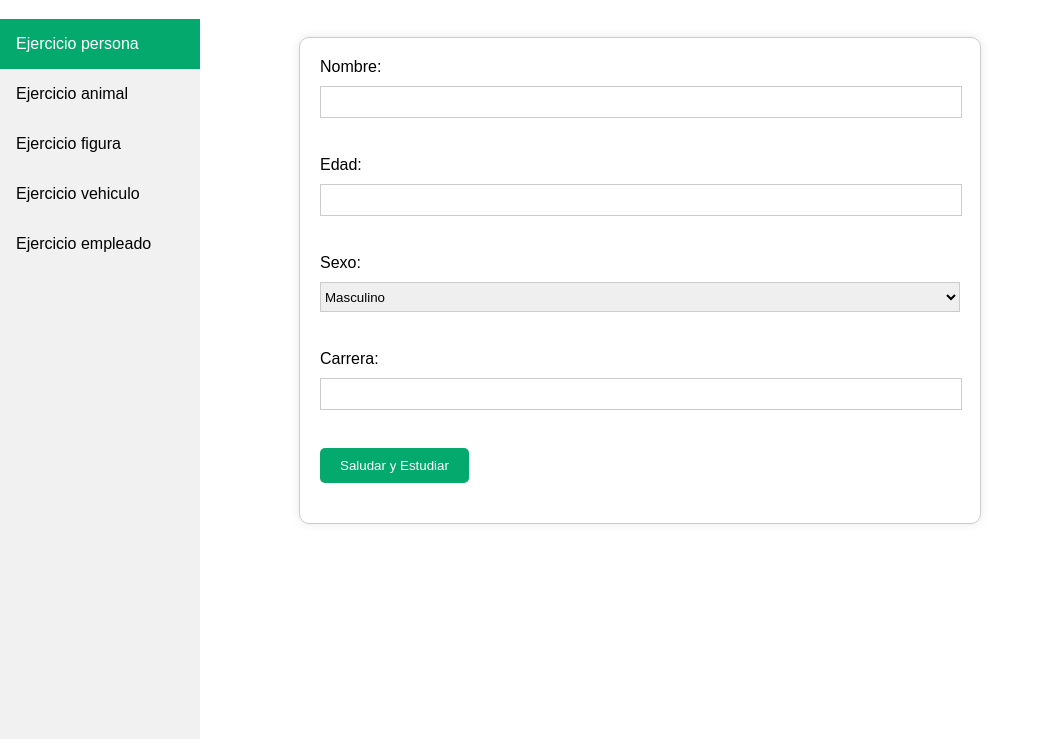
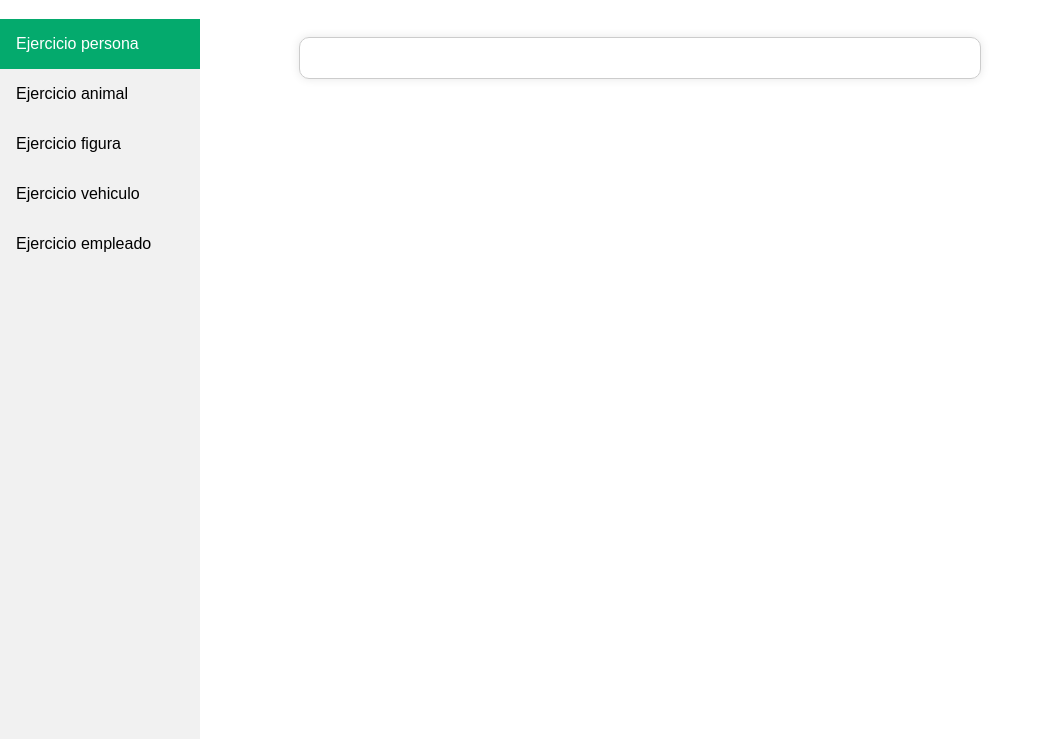
Before and after one commit to ealexandergarcia/talleresBasicosPoo, a plain HTML site: page index.html in a window 1280 px wide. Shown: the part 61-800 px from the top of the page, without its empty margins (0-1044 px from the left). Drawn offline with Linux system fonts and the light colour scheme.

Commit message:
feat: :sparkles: Componente para reinicio del template

```diff
--- a/index.html
+++ b/index.html
@@ -17,20 +17,7 @@
       <a href="#" id="empleado">Ejercicio empleado</a>
     </div>
     <form id="formulario">
-      <label for="nombre">Nombre:</label>
-      <input type="text" id="nombre" name="nombre" /><br /><br />
-      <label for="edad">Edad:</label>
-      <input type="number" id="edad" name="edad" /><br /><br />
-      <label for="sexo">Sexo:</label>
-      <select id="sexo" name="sexo">
-        <option value="Masculino">Masculino</option>
-        <option value="Femenino">Femenino</option></select
-      ><br /><br />
-      <label for="carrera">Carrera:</label>
-      <input type="text" id="carrera" name="carrera"><br><br>
-      <button type="button" id="btn-saludar">Saludar y Estudiar</button>
-      <div id="saludo"></div>
-      <div id="estudios"></div>
+
     </form>
 
   </body>
```
